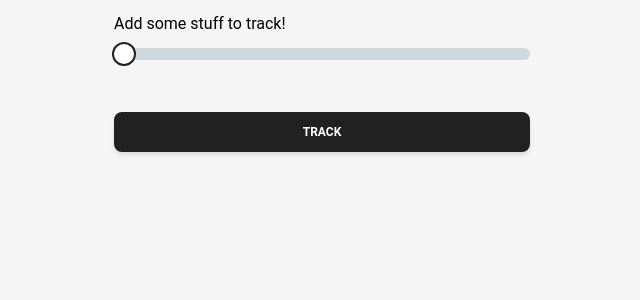
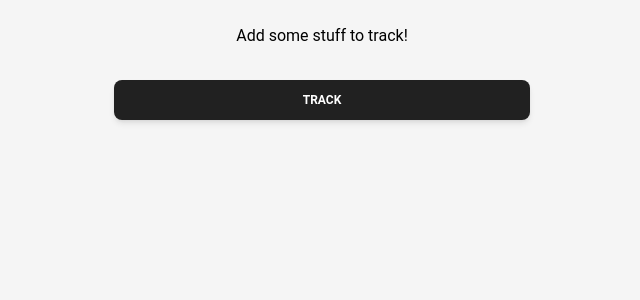
Before and after one commit to bjacobel/trackr, a Next.js app: page / in a window 1280 px wide. Shown: the top 300 px of the page, without its empty margins (318-958 px from the left). Built offline with nearby package versions, Linux system fonts and the light colour scheme.

Commit message:
Layout, mostly

```diff
--- a/next.config.js
+++ b/next.config.js
@@ -1,4 +1,6 @@
 /** @type {import('next').NextConfig} */
-const nextConfig = {}
+const nextConfig = {
+  reactStrictMode: true,
+};
 
-module.exports = nextConfig
+module.exports = nextConfig;
--- a/src/app/Slider.tsx
+++ b/src/app/Slider.tsx
@@ -1,5 +1,4 @@
 import { Slider as MaterialSlider } from '@material-tailwind/react';
-import clsx from 'clsx';
 
 interface SliderProps {
   category: string;
@@ -9,15 +8,19 @@ interface SliderProps {
 
 const Slider: React.FC<SliderProps> = ({ category, value, setFn }) => {
   return (
-    <div className="w-full mb-8">
-      <p className="mb-3">{category}</p>
+    <div className="w-full mb-4">
+      <p className="mb-2">{category}</p>
+      <div className="flex items-center w-full">
         <MaterialSlider
+          className=""
           size="lg"
           max={100}
           step={10}
           value={String(value * 10)}
           onChange={event => setFn(parseInt(event.target.value) / 10)}
         />
+        <p className="block w-8 text-right text-xl">{value}</p>
+      </div>
     </div>
   );
 };
--- a/src/app/Submit.tsx
+++ b/src/app/Submit.tsx
@@ -8,7 +8,7 @@ interface SubmitProps {
 
 const Submit: React.FC<SubmitProps> = ({ submitFn }) => {
   return (
-    <Button className="mt-5" fullWidth={true} onClick={submitFn}>
+    <Button className="mt-8" fullWidth={true} onClick={submitFn}>
       Track
     </Button>
   );
--- a/src/app/page.tsx
+++ b/src/app/page.tsx
@@ -12,18 +12,22 @@ export default function Home() {
   const [state, dispatch] = useReducer(trackrReducer, initialState);
 
   return (
-    <main className="h-screen bg-gray-100 font-sans leading-normal tracking-normal ">
-      <div className="w-full md:max-w-md mx-auto flex flex-wrap items-center justify-between mt-0 py-3 px-4">
-        {!HAS_CATS && <p>Add some stuff to track!</p>}
-        {TRACKR_CATS.map(category => (
+    <main className="h-screen bg-gray-100 font-sans leading-normal tracking-normal">
+      <div className="w-full md:max-w-md mx-auto flex flex-wrap items-center justify-between py-3 px-4">
+        <div className="w-full mt-3">
+          {!HAS_CATS && <p className="w-full mb-auto text-center">Add some stuff to track!</p>}
+          {TRACKR_CATS.map(category =>
+            category.length ? (
               <Slider
                 key={category}
                 category={category}
                 value={state[category]!}
                 setFn={(value: number) => dispatch({ type: 'set', category: category, value })}
               />
-        ))}
+            ) : null,
+          )}
           <Submit submitFn={() => createTrackrDatapoints(state)} />
+        </div>
       </div>
     </main>
   );
```
Lines whose indentation alone changed are shown as unchanged.
